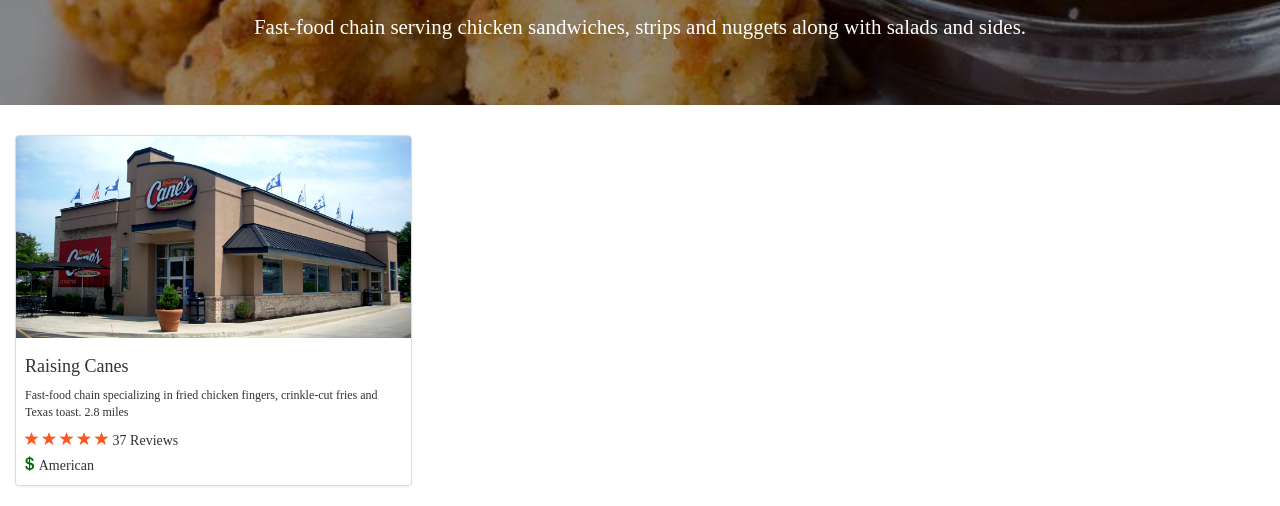
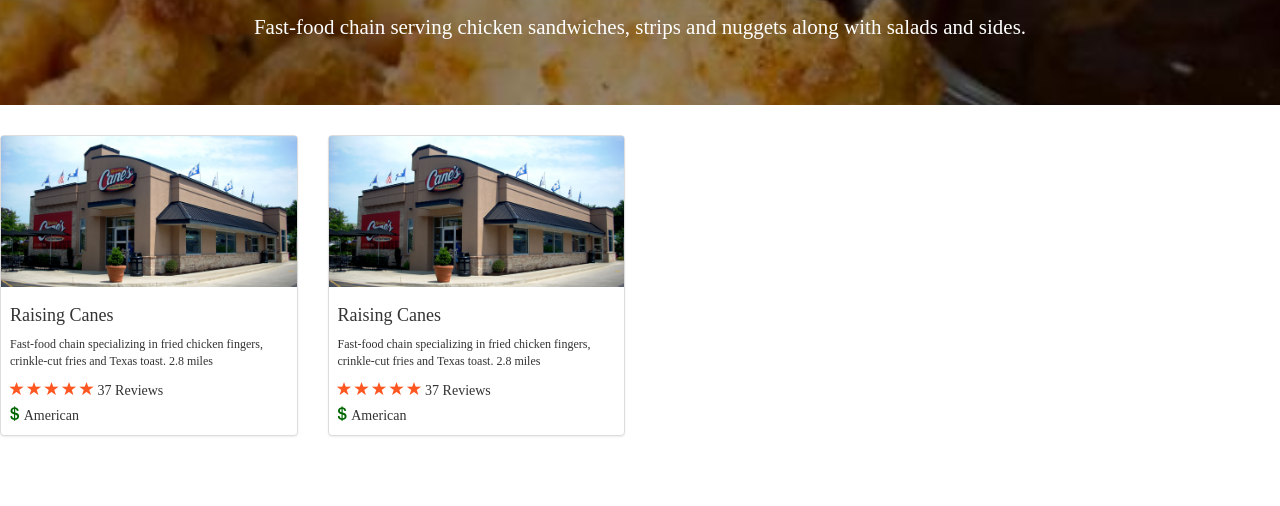
Before and after one commit to cam1911/HCI-Project, a plain HTML site: page views/index.html in a window 1280 px wide. Shown: the part 342-848 px from the top of the page. After the commit the page ends 800 px from the top, so only its background shows below. Drawn offline with nearby package versions, Linux system fonts and the light colour scheme.

Commit message:
Quick example for row of cards

```diff
--- a/views/index.html
+++ b/views/index.html
@@ -9,7 +9,8 @@
 	<!-- Optional theme -->
 	<link rel="stylesheet" href="https://maxcdn.bootstrapcdn.com/bootstrap/3.3.5/css/bootstrap-theme.min.css">
 	<link rel="stylesheet" href="../assets/css/main.css">
-	<link rel="stylesheet" href="../assets/css/cards.css"> <!-- Latest compiled and minified JavaScript -->
+	<link rel="stylesheet" href="../assets/css/cards.css">
+	<!-- Latest compiled and minified JavaScript -->
 	<script src="https://ajax.googleapis.com/ajax/libs/jquery/1.11.3/jquery.min.js"></script>
 	<script src="https://maxcdn.bootstrapcdn.com/bootstrap/3.3.5/js/bootstrap.min.js"></script>
 	<script src="../assets/js/app.js"></script>
@@ -73,8 +74,8 @@
 			</p>
 		</div>
 	</div>
-
-	<div class="col-sm-4">
+	<div class="row">
+		<div class="col-sm-3">
 			<div class="thumbnail">
 				<img src="../assets/images/raisingcanes.png" alt="American">
 				<div class="caption">
@@ -96,5 +97,29 @@
 				</div>
 			</div>
 		</div>
+		<div class="col-sm-3">
+			<div class="thumbnail">
+				<img src="../assets/images/raisingcanes.png" alt="American">
+				<div class="caption">
+					<h4>Raising Canes</h4>
+					<p>
+						Fast-food chain specializing in fried chicken fingers, crinkle-cut fries and Texas toast.
+						<span>2.8 miles</span>
+					</p>
+					<i class="glyphicon glyphicon-star"></i>
+					<i class="glyphicon glyphicon-star"></i>
+					<i class="glyphicon glyphicon-star"></i>
+					<i class="glyphicon glyphicon-star"></i>
+					<i class="glyphicon glyphicon-star"></i>
+					<span>37 Reviews</span>
+					<div class="row">
+						<i class="glyphicon glyphicon-usd"></i>
+						<span>American</span>
+					</div>
+				</div>
+			</div>
+		</div>
+	</div>
+
 
 </body>
```
Lines whose indentation alone changed are shown as unchanged.
